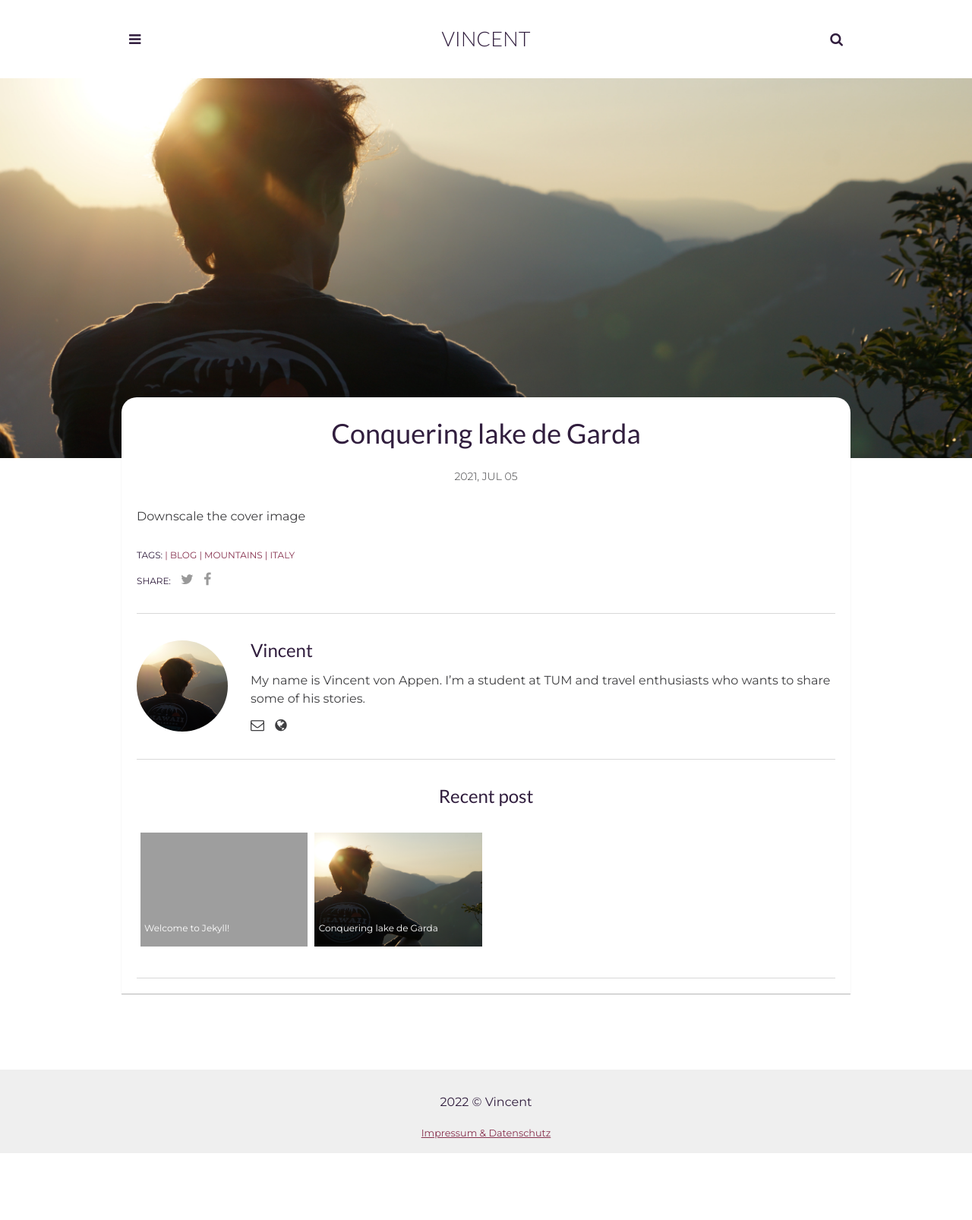
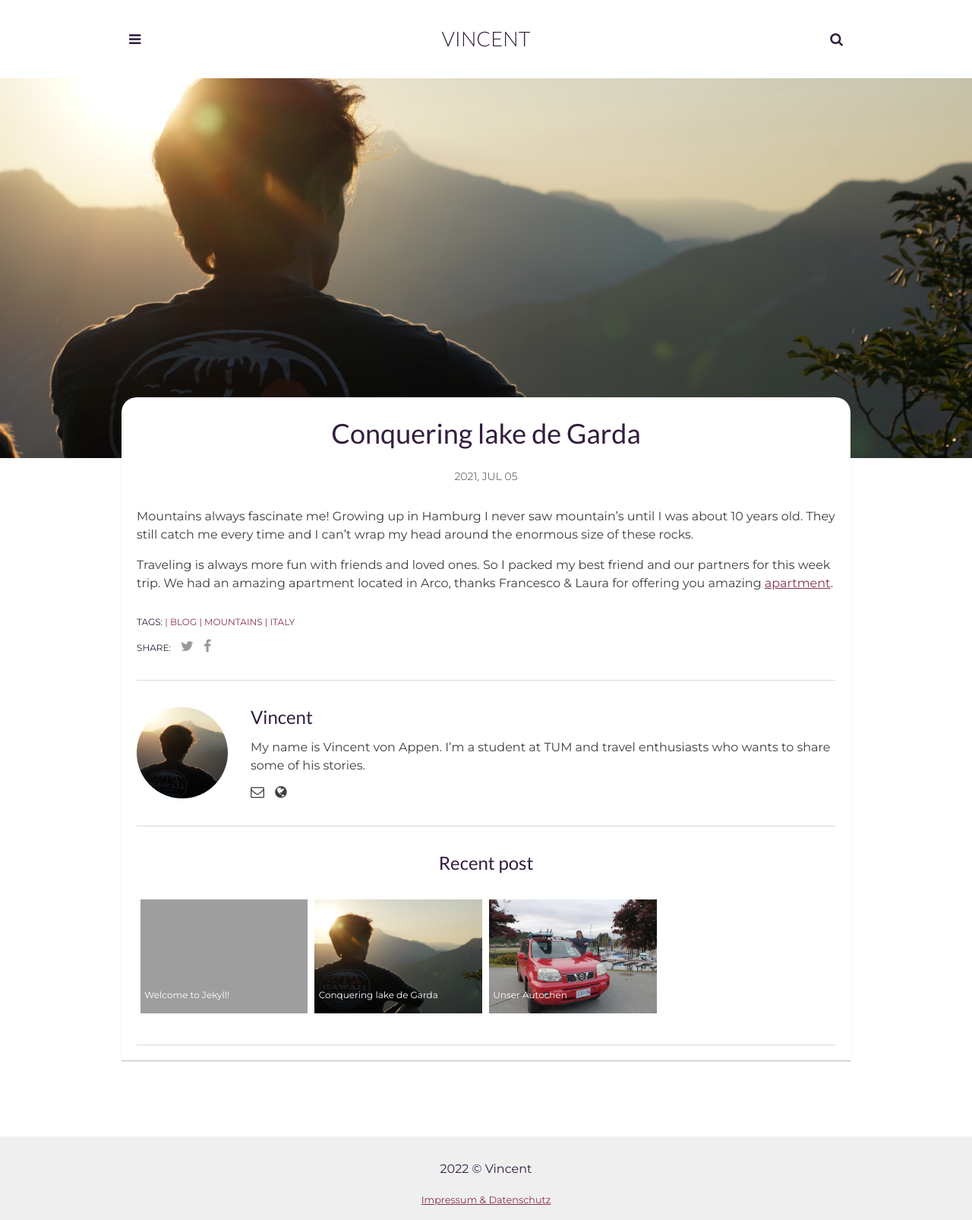
Before and after one commit to vinvapp/vinvapp..github.io, a Jekyll site: the page built from _posts/2021-07-05-conquering-lake-de-garda.md, in a window 1280 px wide. Shown: the whole page at 76% size. Built offline with Jekyll 4.4.1, drawn with Linux system fonts in a browser that asks for light colours; grey boxes are pictures that could not be loaded.

Commit message:
Autochen blog eintrag

```diff
--- a/_posts/2021-07-05-conquering-lake-de-garda.md
+++ b/_posts/2021-07-05-conquering-lake-de-garda.md
@@ -6,8 +6,13 @@
 description: Few impressions from my trip to italy. # Add post description
 tags: [Blog, Mountains, Italy]
 img: 2021-italy/cover.JPG
-author_img: 2021-italy/cover_square.JPG
+author_img: 2021-italy/cover_square.JPG # Add other picture to author box
 author: Vincent von Appen # Add name author (optional)
 ---
 
-Downscale the cover image
+Mountains always fascinate me! Growing up in Hamburg I never saw mountain's until I was about 10 years old. They still catch me every time and I can't wrap my head around the enormous size of these rocks.
+
+
+
+
+Traveling is always more fun with friends and loved ones. So I packed my best friend and our partners for this week trip. We had an amazing apartment located in Arco, thanks Francesco & Laura for offering you amazing [apartment](https://www.airbnb.de/rooms/49432596?source_impression_id=p3_1646220949_OXSDDgQ4SbrMTSaA).
```
Also changed, not shown: _posts/2020-01-11-autochen.md (added, +52 -0 lines), assets/img/2019-canada-car/20190828_113425.jpg (added), assets/img/2019-canada-car/20191012_182415-Enhanced.jpg (added), assets/img/2019-canada-car/20191012_182415.jpg (added), assets/img/2019-canada-car/IMG_0320.jpg (added), assets/img/2019-canada-car/IMG_7981.jpg (added), assets/img/2019-canada-car/smol_car.jpg (added).
